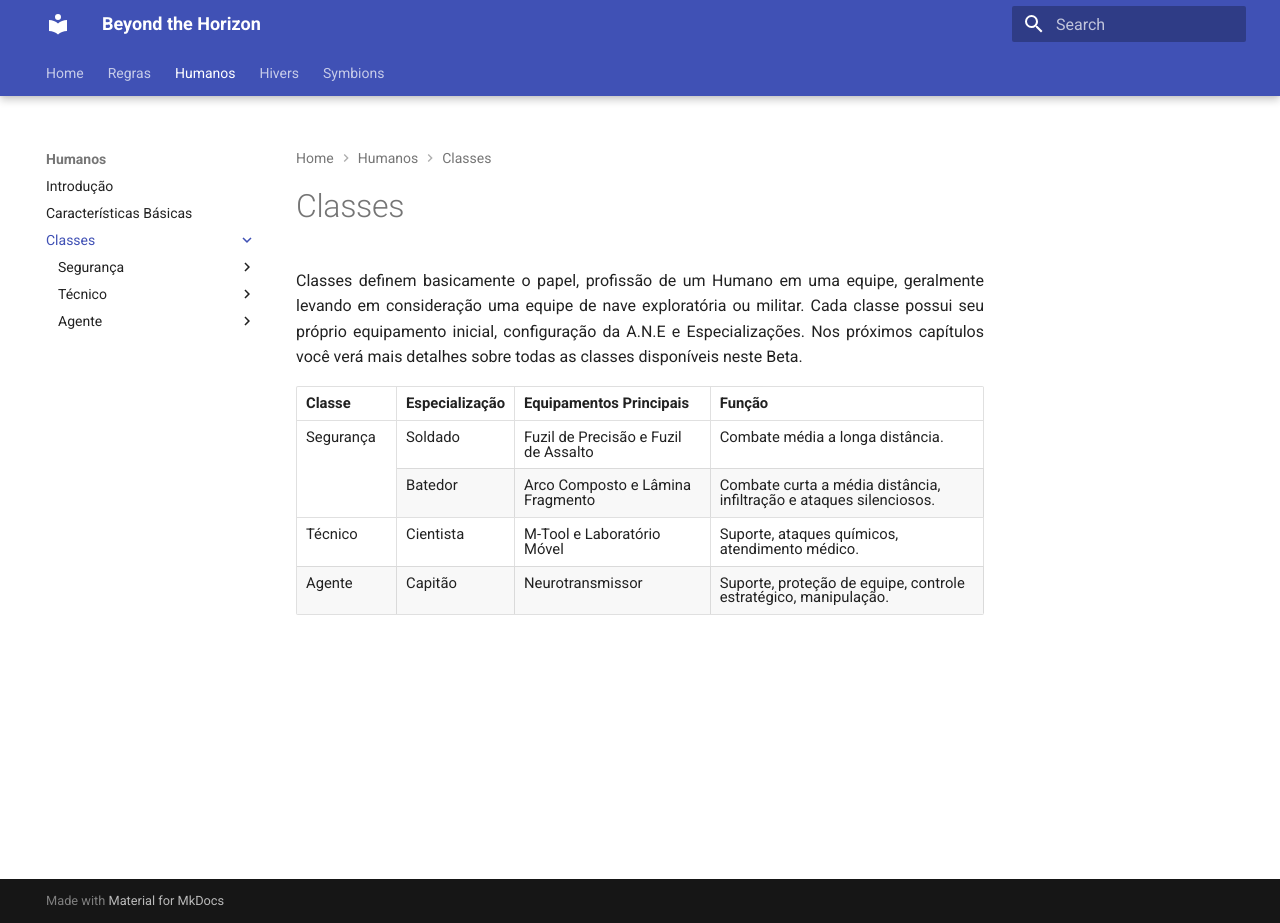
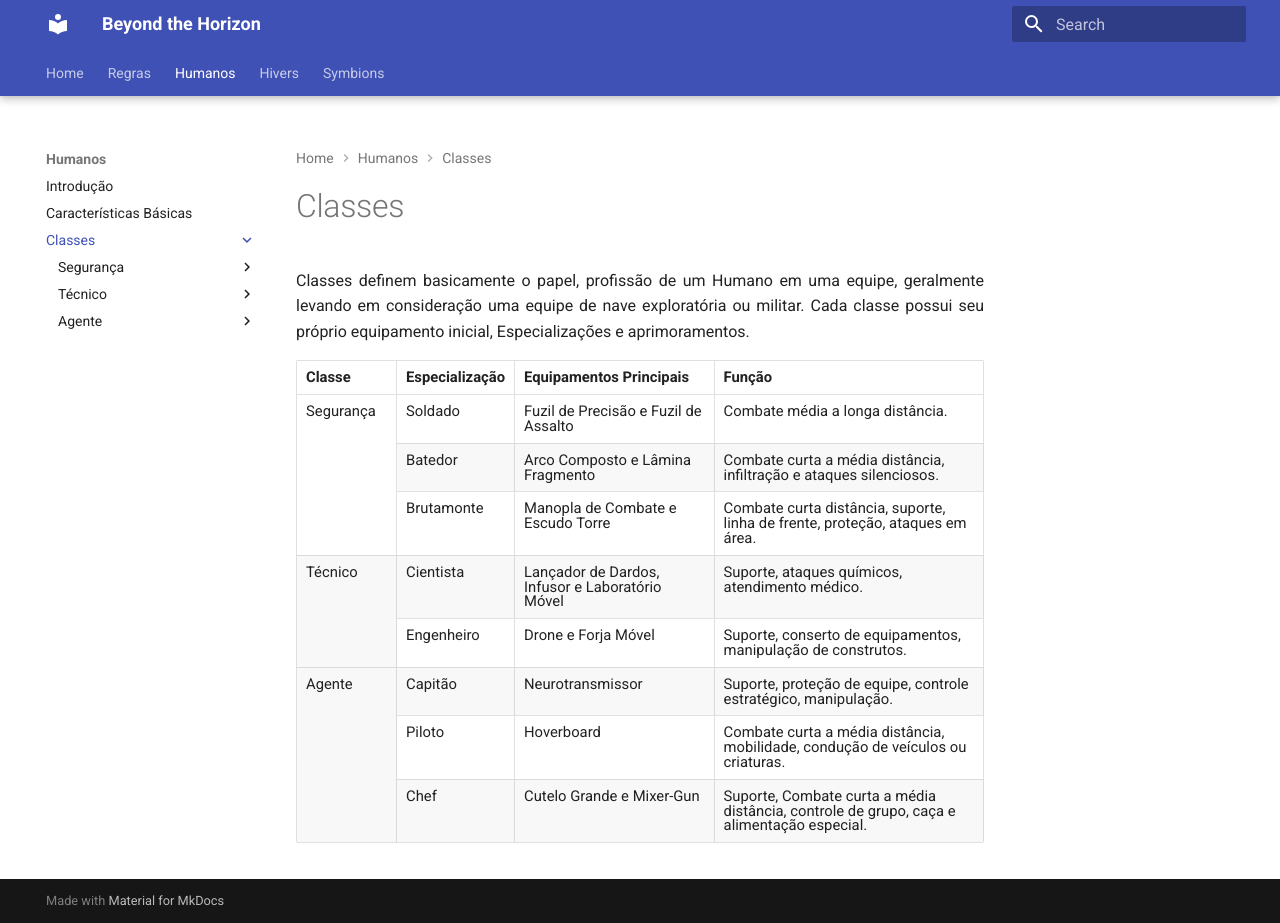
Before and after one commit to henriqueschorr/henriqueschorr.github.io, an MkDocs documentation site: the page built from docs/species/human/index.md, in a window 1280 px wide and 923 px high. Built offline with MkDocs 1.6.1 and Material for MkDocs 9.7.7, drawn with Linux system fonts in a browser that asks for light colours.

Commit message:
added other human classes

```diff
--- a/docs/species/human/index.md
+++ b/docs/species/human/index.md
@@ -2,7 +2,7 @@
 title: Classes
 ---
 
-Classes definem basicamente o papel, profissão de um Humano em uma equipe, geralmente levando em consideração uma equipe de nave exploratória ou militar. Cada classe possui seu próprio equipamento inicial, configuração da A.N.E e Especializações. Nos próximos capítulos você verá mais detalhes sobre todas as classes disponíveis neste Beta.
+Classes definem basicamente o papel, profissão de um Humano em uma equipe, geralmente levando em consideração uma equipe de nave exploratória ou militar. Cada classe possui seu próprio equipamento inicial, Especializações e aprimoramentos.
 
 <table>
     <thead>
@@ -15,7 +15,7 @@ Classes definem basicamente o papel, profissão de um Humano em uma equipe, gera
     </thead>
     <tbody>
         <tr>
-            <td rowspan=2>Segurança</td>
+            <td rowspan=3>Segurança</td>
             <td>Soldado</td>
             <td>Fuzil de Precisão e Fuzil de Assalto</td>
             <td>Combate média a longa distância.</td>
@@ -26,16 +26,36 @@ Classes definem basicamente o papel, profissão de um Humano em uma equipe, gera
             <td>Combate curta a média distância, infiltração e ataques silenciosos.</td>
         </tr>
         <tr>
-            <td>Técnico</td>
+            <td>Brutamonte</td>
+            <td>Manopla de Combate e Escudo Torre</td>
+            <td>Combate curta distância, suporte, linha de frente, proteção, ataques em área.</td>
+        </tr>
+        <tr>
+            <td rowspan=2>Técnico</td>
             <td>Cientista</td>
-            <td>M-Tool e Laboratório Móvel</td>
+            <td>Lançador de Dardos, Infusor e Laboratório Móvel</td>
             <td>Suporte, ataques químicos, atendimento médico.</td>
         </tr>
         <tr>
-            <td>Agente</td>
+            <td>Engenheiro</td>
+            <td>Drone e Forja Móvel</td>
+            <td>Suporte, conserto de equipamentos, manipulação de construtos.</td>
+        </tr>
+        <tr>
+            <td rowspan=3>Agente</td>
             <td>Capitão</td>
             <td>Neurotransmissor</td>
             <td>Suporte, proteção de equipe, controle estratégico, manipulação.</td>
         </tr>
+         <tr>
+            <td>Piloto</td>
+            <td>Hoverboard</td>
+            <td>Combate curta a média distância, mobilidade, condução de veículos ou criaturas.</td>
+        </tr>
+         <tr>
+            <td>Chef</td>
+            <td>Cutelo Grande e Mixer-Gun</td>
+            <td>Suporte, Combate curta a média distância, controle de grupo, caça e alimentação especial.</td>
+        </tr>
     </tbody>
 </table>
```
Also changed, not shown: docs/species/hiver/introduction.md (deleted), docs/species/symbion/introduction.md (deleted).
